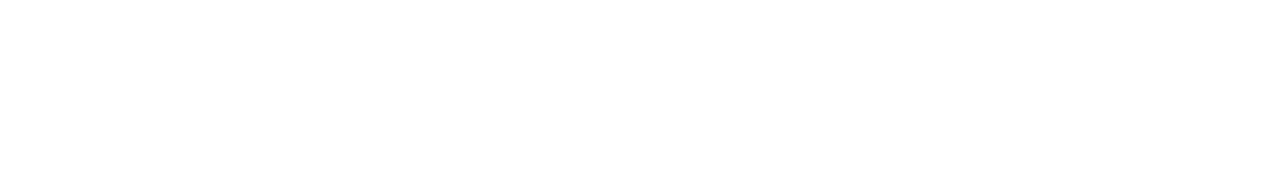
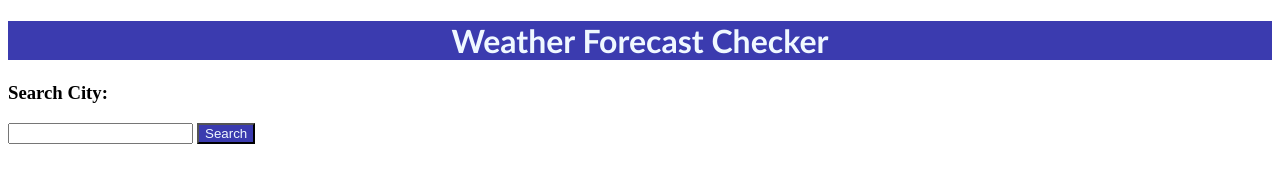
Before and after one commit to octofoxx/weatherApp_challenge6, a plain HTML site: page index.html in a window 1280 px wide. Drawn offline with Linux system fonts and the light colour scheme.

Commit message:
added in base design for page

```diff
--- a/assets/styles.css
+++ b/assets/styles.css
@@ -0,0 +1,21 @@
+#introHeader{
+   color: aliceblue;
+    background-color: rgb(59, 59, 175);
+    text-align: center;
+    font-weight: bold;
+    font-family: 'Trebuchet MS', 'Lucida Sans Unicode', 'Lucida Grande', 'Lucida Sans', Arial, sans-serif;
+}
+
+button{
+    background-color:  rgb(59, 59, 175);
+    color: aliceblue;
+    cursor: pointer;
+}
+
+button:hover{
+    opacity: .9;
+}
+
+button:active{
+    opacity: .7;
+}
--- a/index.html
+++ b/index.html
@@ -8,6 +8,15 @@
     <link rel="stylesheet" href="./assets/styles.css">
 </head>
 <body>
+    <div id="introHeader">
+        <h1>Weather Forecast Checker</h1>
+    </div>
+    <aside id="searchArea">
+        <h3>Search City:</h3>
+        <input></input>
+        <button>Search</button>
+    </aside>
+    <div id="weatherDisplay"></div>
     <script src="./assets/script.js"></script>
 </body>
 </html>
```
